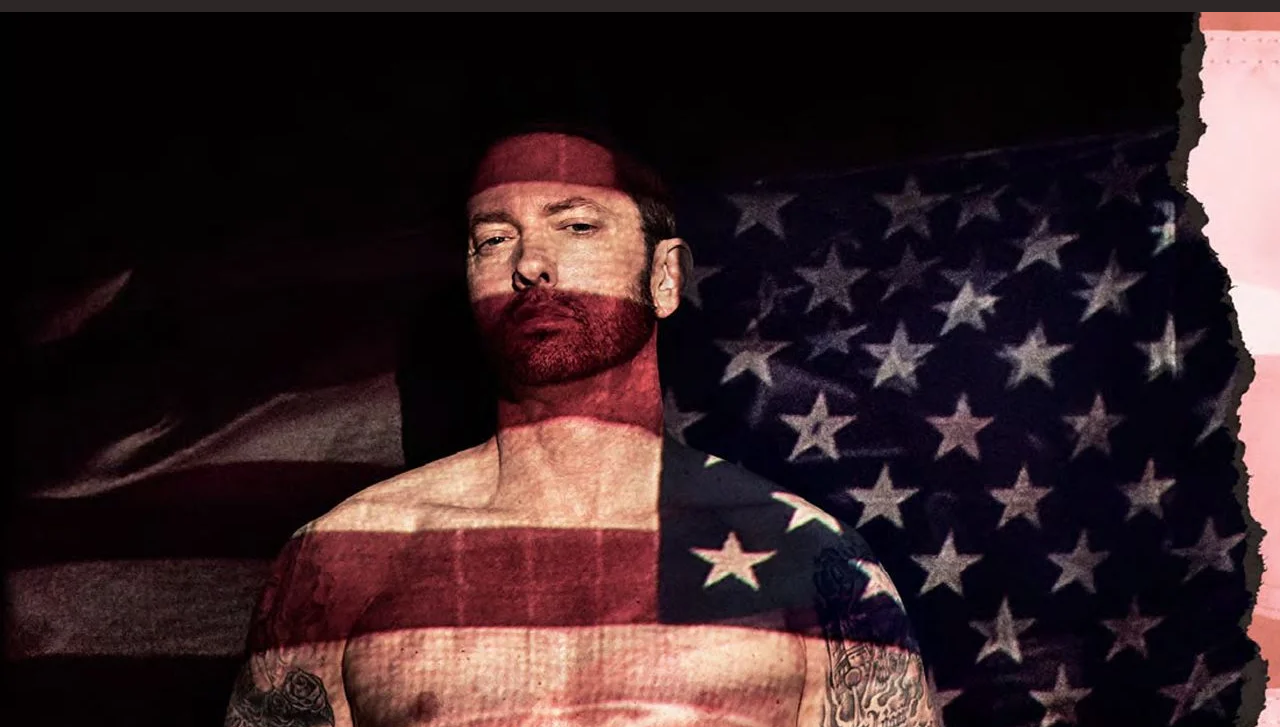
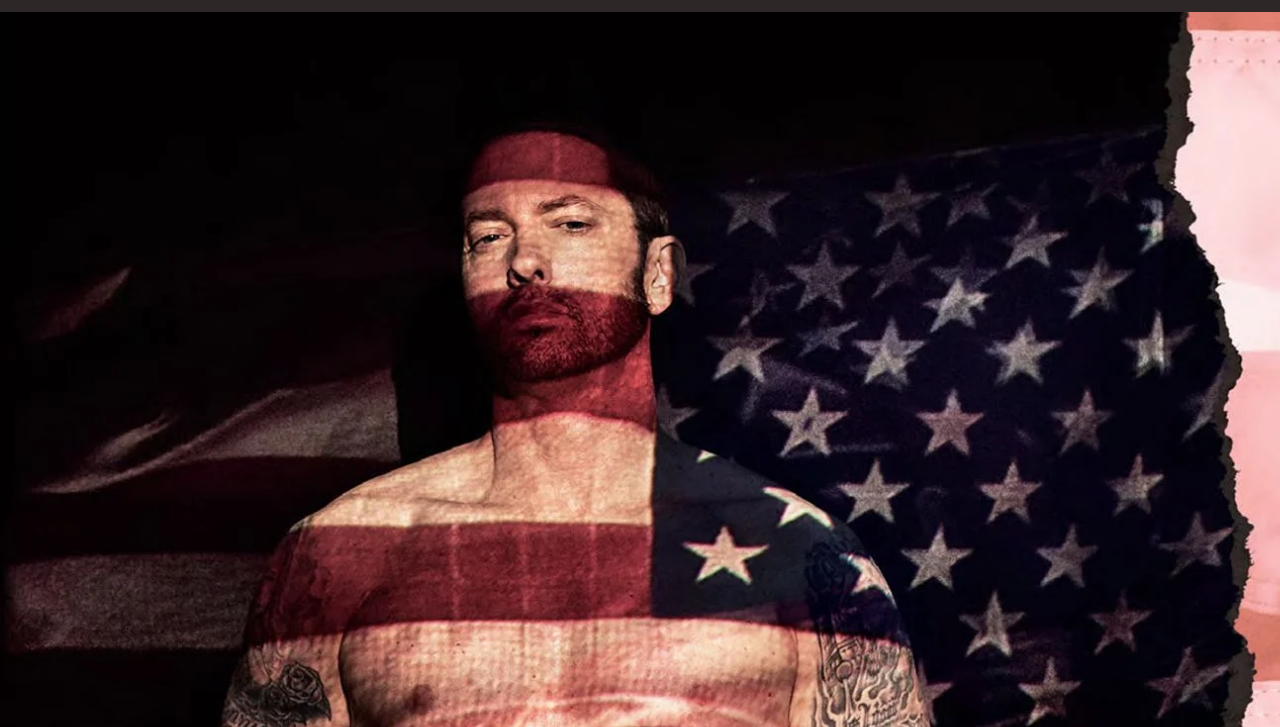
Before and after one commit to freynoso97/comision-39385, a website: page index.html in a window 1280 px wide. Shown: the part 73-800 px from the top of the page. Drawn offline with Linux system fonts and the light colour scheme; a web font is replaced by a local one.

```diff
--- a/scss/layout/_main-index.scss
+++ b/scss/layout/_main-index.scss
@@ -1,14 +1,11 @@
 main {
     background-color: $background-principal;
 
-    main {
-
         .imagenbienvenida {
-            width: 900px;
+            width: 1900px;
         }
 
         .imagenbienvenida2 {
             width: 1900px;
         }
     }
-}
```
Also changed, not shown: css/style.css, 1 other file.
